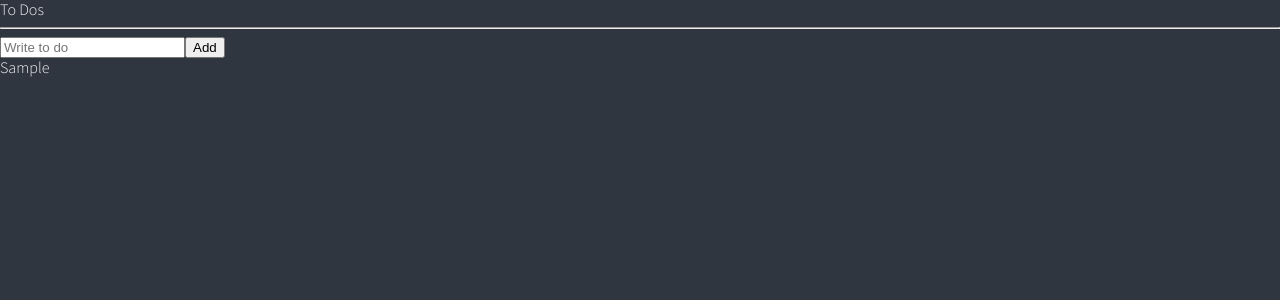
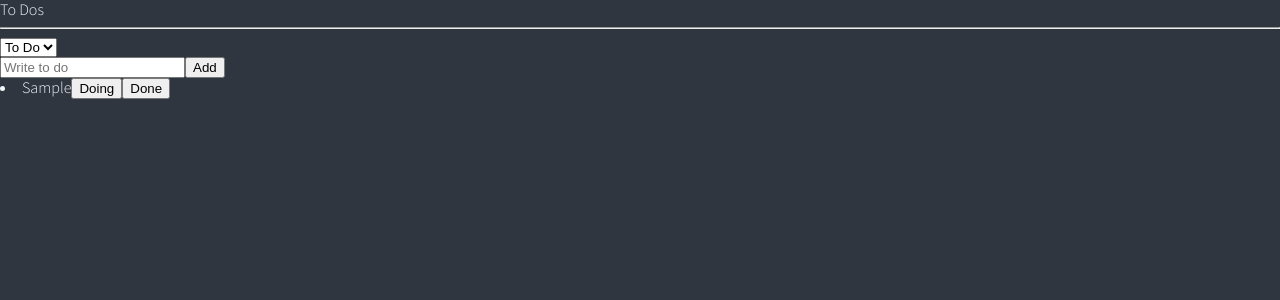
Before and after one commit to KrillM/rm, a React (Create React App) app: page / in a window 1280 px wide. Both pictures are taken after typing "Sample" into the empty fields and a click on the button "Add". Shown: the top 300 px of the page. Built offline with nearby package versions, Linux system fonts and the light colour scheme.

Commit message:
recoil selector

```diff
--- a/src/C_StateManagement/Components/CreateToDo.tsx
+++ b/src/C_StateManagement/Components/CreateToDo.tsx
@@ -1,13 +1,14 @@
 import {useForm} from "react-hook-form";
-import { useSetRecoilState } from "recoil";
-import { IForm, toDoState } from "../atoms";
+import { useRecoilValue, useSetRecoilState } from "recoil";
+import { categoryState, IForm, toDoState } from "../atoms";
 
 export default function CreateToDo() {
-    const setToDos = useSetRecoilState(toDoState)
+    const setToDos = useSetRecoilState(toDoState);
+    const category = useRecoilValue(categoryState);
     const {register, handleSubmit, setValue} = useForm<IForm>();
     const handleValid = ({ toDo } : IForm)=> {
         setToDos((oldToDos) => [
-            {text:toDo, id: Date.now(), category:"ToDo"},
+            {text:toDo, id: Date.now(), category},
              ...oldToDos,
         ]);
         setValue("toDo", "");
--- a/src/C_StateManagement/Components/ToDo.tsx
+++ b/src/C_StateManagement/Components/ToDo.tsx
@@ -1,5 +1,42 @@
-import { IToDo } from "../atoms";
+import { useSetRecoilState } from "recoil";
+import { CategoryList, IToDo, toDoState } from "../atoms";
 
-export default function ToDo({text}: IToDo){
-    return <li>{text}</li>
+export default function ToDo({text, category, id}: IToDo){
+    const setToDos = useSetRecoilState(toDoState);
+    const changeCategory = (event:React.MouseEvent<HTMLButtonElement>) => {
+        const {
+            currentTarget: {name},
+        } = event;
+        setToDos((oldToDos) => {
+            // ToDo의 id부터 찾는다.
+            const targetIndex = oldToDos.findIndex(toDo => toDo.id === id)
+            const newToDo = {text, id, category:name as any}
+            return [
+                ...oldToDos.slice(0, targetIndex),
+                newToDo,
+                 ...oldToDos.slice(targetIndex+1)
+            ];
+        })
+    }
+
+    return (
+        <li>
+            <span>{text}</span>
+            {category !== CategoryList.Doing &&
+                <button name={CategoryList.Doing} onClick={changeCategory}>
+                    Doing
+                </button>
+            }
+            {category !== CategoryList.ToDo &&
+                <button name={CategoryList.ToDo} onClick={changeCategory}>
+                    To Do
+                </button>
+            }
+            {category !== CategoryList.Done &&
+                <button name={CategoryList.Done} onClick={changeCategory}>
+                    Done
+                </button>
+            }
+        </li>
+    )
 }
--- a/src/C_StateManagement/ToDoList.tsx
+++ b/src/C_StateManagement/ToDoList.tsx
@@ -1,28 +1,52 @@
-import { useRecoilValue } from "recoil";
+import { useRecoilState, useRecoilValue } from "recoil";
 import CreateToDo from "./Components/CreateToDo";
-import { toDoState } from "./atoms";
+import { CategoryList, categoryState, toDoSelector, toDoState } from "./atoms";
 import ToDo from "./Components/ToDo";
 
 export default function TodoList(){
-    const toDos = useRecoilValue(toDoState);
-
-    console.log(toDos);
+    const toDos = useRecoilValue(toDoSelector);
+    const [category, setCategory] = useRecoilState(categoryState);
+    const onInput = (event:React.FormEvent<HTMLSelectElement>) => {
+        setCategory(event.currentTarget.value as any);
+    }
 
     return (
         <div>
             <h1>To Dos</h1>
             <hr/>
+            <select value={category} onInput={onInput}>
+                <option value={CategoryList.ToDo}>To Do</option>
+                <option value={CategoryList.Doing}>Doing</option>
+                <option value={CategoryList.Done}>Done</option>
+            </select>
             <CreateToDo />
+            {toDos?.map((toDo)=>(
+                <ToDo key={toDo.id} {...toDo}/>
+            ))}
+         {/* <h2>To Do</h2>
             <ul>
-                {toDos.map((toDo)=> (
+                {toDo.map((toDo)=> (
                     // <ToDo
                     //     text={toDo.text}
                     //     category={toDo.category}
                     //     id={toDo.id}
                     // />
-                    <ToDo {...toDo} />
+                    <ToDo key={toDo.id} {...toDo} />
                 ))}
             </ul>
+            <hr/>
+            <h2>Doing</h2>
+            <ul>
+                {doing.map((toDo)=> (
+                    <ToDo key={toDo.id} {...toDo} />
+                ))}
+            </ul>
+            <h2>Done</h2>
+            <ul>
+                {done.map((toDo)=> (
+                    <ToDo key={toDo.id} {...toDo} />
+                ))}
+            </ul> */}
         </div>
     );
 }
--- a/src/C_StateManagement/atoms.tsx
+++ b/src/C_StateManagement/atoms.tsx
@@ -1,4 +1,11 @@
-import { atom } from "recoil";
+import { atom, selector } from "recoil";
+import ToDo from "./Components/ToDo";
+
+export enum CategoryList{
+    "ToDo" = "ToDo",
+    "Doing" = "Doing",
+    "Done" = "Done"
+}
 
 export interface IForm {
     toDo: string;
@@ -7,10 +14,26 @@ export interface IForm {
 export interface IToDo {
     text: string;
     id: number;
-    category: "ToDo" | "Doing" | "Done";
+    category: CategoryList;
 }
 
+export const categoryState = atom<IToDo["category"]>({
+    key:"category",
+    default:CategoryList.ToDo,
+})
+
+// atom은 전부 가져온다.
 export const toDoState = atom<IToDo[]>({
     key: "toDo",
     default: [],
 })
+
+// selector는 조건에 따라 분류한다.
+export const toDoSelector = selector({
+    key: "toDoSelector",
+    get: ({get}) => {
+        const toDos = get(toDoState);
+        const category = get(categoryState);
+        return toDos.filter((toDo) => toDo.category === category)
+    }
+})
```
